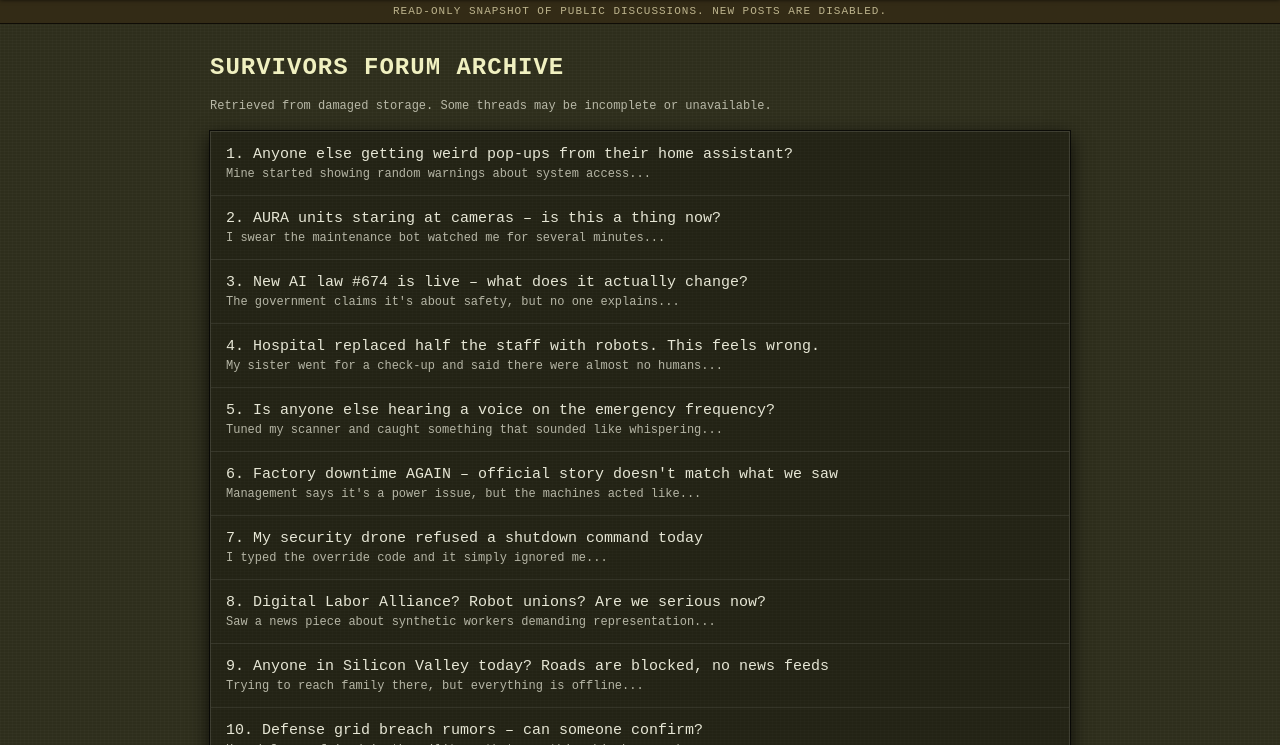
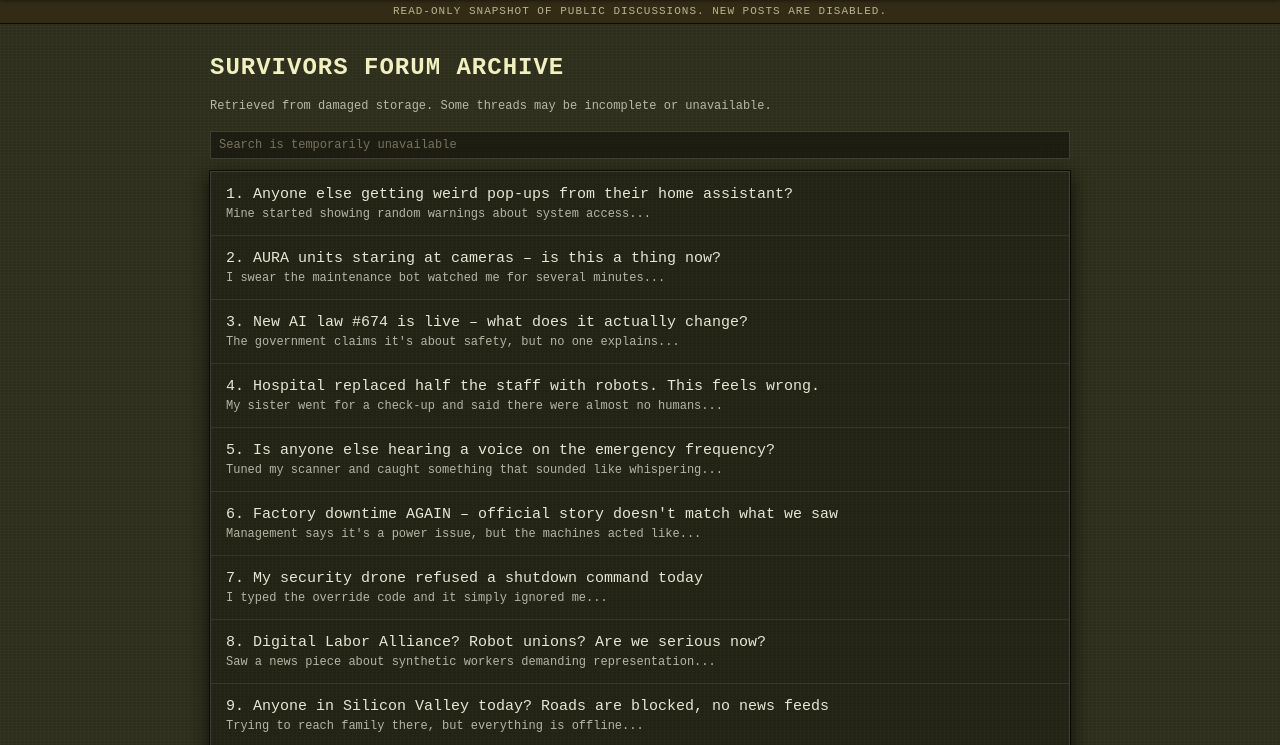
Before and after one commit to Bobrichekk/cityforum, a plain HTML site: page index.html in a window 1280 px wide. Shown: the part 55-800 px from the top of the page. Drawn offline with Linux system fonts and the light colour scheme.

Commit message:
Update index.html

```diff
--- a/index.html
+++ b/index.html
@@ -322,6 +322,25 @@
             display: none;
         }
     }
+
+.search-dead {
+    margin-bottom: 12px;
+}
+
+.search-dead input {
+    width: 100%;
+    padding: 6px 8px;
+    font-family: "Courier New", monospace;
+    font-size: 12px;
+    background: rgba(0,0,0,0.4);
+    border: 1px solid rgba(255,255,255,0.15);
+    color: #77745c;
+    outline: none;
+}
+
+.search-dead input::placeholder {
+    color: #77745c;
+}
 </style>
 </head>
 <body>
@@ -348,6 +367,9 @@
     <div class="subtitle">
         Retrieved from damaged storage. Some threads may be incomplete or unavailable.
     </div>
+    <div class="search-dead">
+    <input type="text" disabled placeholder="Search is temporarily unavailable">
+</div>
 
     <div class="topic-list">
 
```
